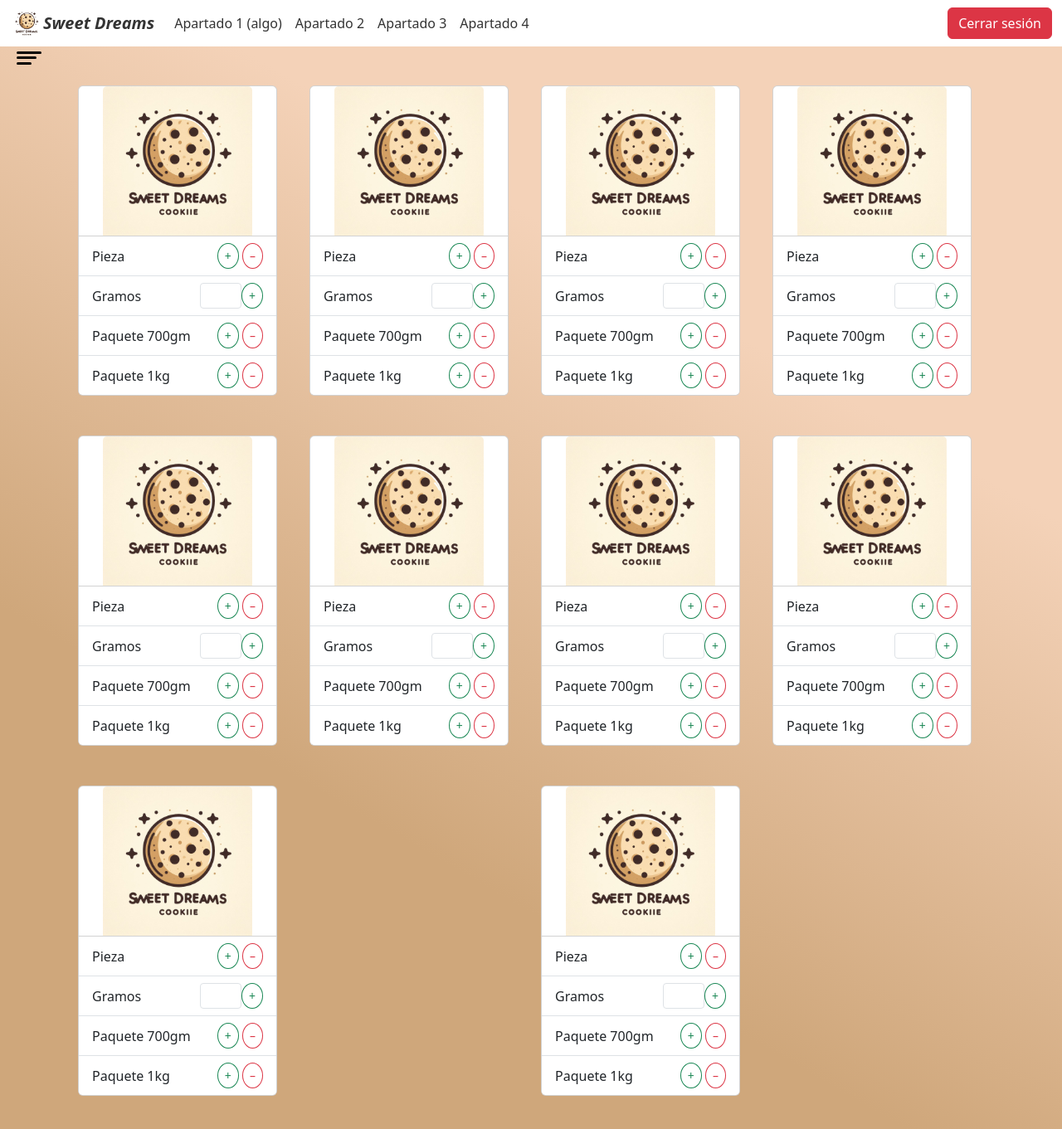
After one commit to IDGS-802-21000370/SweetDreams, a Flask app: page /galletas in a window 1280 px wide. The commit adds this page. Shown: the whole page at 83% size. Run offline with Flask 3, Linux system fonts and the light colour scheme; some libraries are stand-ins or nearby versions.

Commit message:
Agregacion de screen galletas

```diff
--- a/main.py
+++ b/main.py
@@ -18,6 +18,12 @@ def login():
         print("holad")
     return render_template("login.html", formLogin=loginForm)
 
+@app.route("/galletas", methods=["GET", "POST"])
+def galletas():
+    if request.method=="POST":
+        print("holad")
+    return render_template("galletas.html")
+
 @app.errorhandler(404)
 def page_not_found(e):
     return render_template("404.html"),404
--- /dev/null
+++ b/static/css/style.css
@@ -0,0 +1,80 @@
+/* ESTILOS DEL TEXTO DEL NAVBAR*/
+.navbar-brand{
+  color: #333;
+  font-style: italic;
+  font-weight: bold;
+}
+.nav-link {
+  color: #333;
+}
+
+/* ESTILOS DEL BOTON DE HAMBURGESA*/
+.hamburger-menu {
+  display: flex;
+  flex-direction: column;
+  justify-content: space-around;
+  width: 30px;
+  height: 20px;
+  cursor: pointer;
+  position: fixed;
+  top: 20px;
+  left: 20px;
+  z-index: 9999;
+  margin-top: 40px;
+}
+
+.line {
+  width: 100%;
+  height: 3px;
+  background-color: #000;
+  border-radius: 5px;
+}
+.line:nth-child(2) {
+  width: 80%;
+}
+.line:nth-child(3) {
+  width: 60%;
+}
+
+.menu {
+  position: fixed;
+  top: 0;
+  left: 0;
+  width: 250px;
+  height: 100%;
+  background-color: rgb(255, 255, 255);
+  transition: transform 0.3s ease;
+  transform: translateX(-100%);
+}
+
+.menu-open {
+  transform: translateX(0%);
+}
+
+.menu ul {
+  list-style: none;
+  padding: 0;
+}
+
+.menu ul li {
+  padding: 20px;
+}
+
+.menu ul li a {
+  text-decoration: none;
+  color: #000;
+  font-size: 18px;
+}
+
+.menu ul li a:hover {
+  color: #555;
+}
+
+.container {
+  margin-top: 54px;
+  transition: transform 0.3s ease;
+}
+
+.menu-open ~ .container {
+  transform: translateX(10px);
+}
--- /dev/null
+++ b/static/scripts/scriptGalletas.js
@@ -0,0 +1,12 @@
+function toggleMenu() {
+  var menu = document.getElementById("menu");
+  var container = document.querySelector(".container");
+
+  if (menu.classList.contains("menu-open")) {
+      menu.classList.remove("menu-open");
+      container.style.paddingLeft = "0";
+  } else {
+      menu.classList.add("menu-open");
+      container.style.paddingLeft = menu.offsetWidth + "px";
+  }
+}
--- /dev/null
+++ b/templates/galletas.html
@@ -0,0 +1,60 @@
+{% extends 'layoutPrincipal.html' %}
+{% from "_macros.html" import input_Form %}
+{% block content %}
+<div class="hamburger-menu" onclick="toggleMenu()">
+    <div class="line"></div>
+    <div class="line"></div>
+    <div class="line"></div>
+</div>
+
+<div id="menu" class="menu">
+    <ul>
+        <li></li>
+        <li></li>
+        <li><a href="#">ALGO</a></li>
+        <li><a href="#">ALGO X2</a></li>
+    </ul>
+</div>
+
+<div class="container" style="margin-top: 1px; margin-bottom: 40px">
+    <div class="row">
+        {% for i in range(10) %}
+        <div class="col">
+            <div class="card mt-5" style="width: 15rem;">
+                <img src="static/img/logoSweetDreams.jpeg" style="width: 180px; height: 180px; margin: 0 auto;" class="card-img-top" alt="Galleta {{ i+1 }}">
+                <ul class="list-group list-group-flush">
+                    <li class="list-group-item d-flex justify-content-between align-items-center">
+                        Pieza
+                        <div class="ml-auto">
+                            <button class="btn btn-outline-success btn-sm rounded-circle">+</button>
+                            <button class="btn btn-outline-danger btn-sm rounded-circle">–</button>
+                        </div>
+                    </li>
+                    <li class="list-group-item d-flex justify-content-between align-items-center">
+                        Gramos
+                        <div class="d-flex align-items-center">
+                            <input type="text" class="form-control form-control-sm" style="width: 50px;">
+                            <button class="btn btn-outline-success btn-sm rounded-circle">+</button>
+                        </div>
+                    </li>
+                    <li class="list-group-item d-flex justify-content-between align-items-center">
+                        Paquete 700gm
+                        <div class="ml-auto">
+                            <button class="btn btn-outline-success btn-sm rounded-circle">+</button>
+                            <button class="btn btn-outline-danger btn-sm rounded-circle">–</button>
+                        </div>
+                    </li>
+                    <li class="list-group-item d-flex justify-content-between align-items-center">
+                        Paquete 1kg
+                        <div class="ml-auto">
+                            <button class="btn btn-outline-success btn-sm rounded-circle">+</button>
+                            <button class="btn btn-outline-danger btn-sm rounded-circle">–</button>
+                        </div>
+                    </li>
+                </ul>
+            </div>
+        </div>
+        {% endfor %}
+    </div>
+</div>
+{% endblock %}
--- a/templates/layout2.html
+++ b/templates/layout2.html
@@ -3,7 +3,7 @@
 <head>
     <meta charset="UTF-8">
     <meta name="viewport" content="width=device-width, initial-scale=1.0">
-    <title>Document</title>
+    <title>Sweet Dreams</title>
     <link href="https://cdn.jsdelivr.net/npm/bootstrap@5.3.3/dist/css/bootstrap.min.css" rel="stylesheet" integrity="sha384-QWTKZyjpPEjISv5WaRU9OFeRpok6YctnYmDr5pNlyT2bRjXh0JMhjY6hW+ALEwIH" crossorigin="anonymous">
 </head>
 
--- /dev/null
+++ b/templates/layoutPrincipal.html
@@ -0,0 +1,70 @@
+<!DOCTYPE html>
+<html lang="en">
+<head>
+    <meta charset="UTF-8">
+    <meta name="viewport" content="width=device-width, initial-scale=1.0">
+    <title>Sweet Dreams</title>
+    <link href="https://cdn.jsdelivr.net/npm/bootstrap@5.3.3/dist/css/bootstrap.min.css" rel="stylesheet" integrity="sha384-QWTKZyjpPEjISv5WaRU9OFeRpok6YctnYmDr5pNlyT2bRjXh0JMhjY6hW+ALEwIH" crossorigin="anonymous">
+    <link rel="stylesheet" href="static/css/style.css">
+    <style>
+        body {
+            background: linear-gradient(-150deg, #f4d2b8 30%, #cfa77b 70%);
+            min-height: 100vh;
+            color: #333;
+        }
+        .navbar {
+            flex-shrink: 0;
+        }
+        .container {
+            display: flex;
+            flex-direction: column;
+            min-height: 100vh;
+        }
+        main {
+            flex: 1;
+            display: flex;
+            justify-content: center;
+            align-items: center;
+        }
+    </style>
+</head>
+<body>
+    <nav class="navbar navbar-expand-lg fixed-top" style="background-color: rgba(255, 255, 255)">
+        <div class="container-fluid">
+            <img src="static/img/logoSweetDreamsSF.png" style="width: 40px;" alt="logo">
+            <a class="navbar-brand" href="#">Sweet Dreams</a>
+            <button class="navbar-toggler" type="button" data-toggle="collapse" data-target="#navbarSupportedContent"
+                aria-controls="navbarSupportedContent" aria-expanded="false" aria-label="Toggle navigation">
+                <span class="navbar-toggler-icon"></span>
+            </button>
+
+            <div class="collapse navbar-collapse" id="navbarSupportedContent">
+                <ul class="navbar-nav mr-auto">
+                    <li class="nav-item active">
+                        <a class="nav-link" href="#">Apartado 1 <span class="sr-only">(algo)</span></a>
+                    </li>
+                    <li class="nav-item">
+                        <a class="nav-link" href="#">Apartado 2</a>
+                    </li>
+                    <li class="nav-item">
+                        <a class="nav-link" href="#">Apartado 3</a>
+                    </li>
+                    <li class="nav-item">
+                        <a class="nav-link" href="#">Apartado 4</a>
+                    </li>
+                </ul>
+                <div class="ms-auto">
+                    <button class="btn btn-danger">Cerrar sesión</button>
+                </div>
+            </div>
+        </div>
+    </nav>
+    <main>
+        <div class="container">
+            {% block content %}
+            {% endblock %}
+        </div>
+    </main>
+</body>
+<script src="static/scripts/scriptGalletas.js"></script>
+</html>
```
